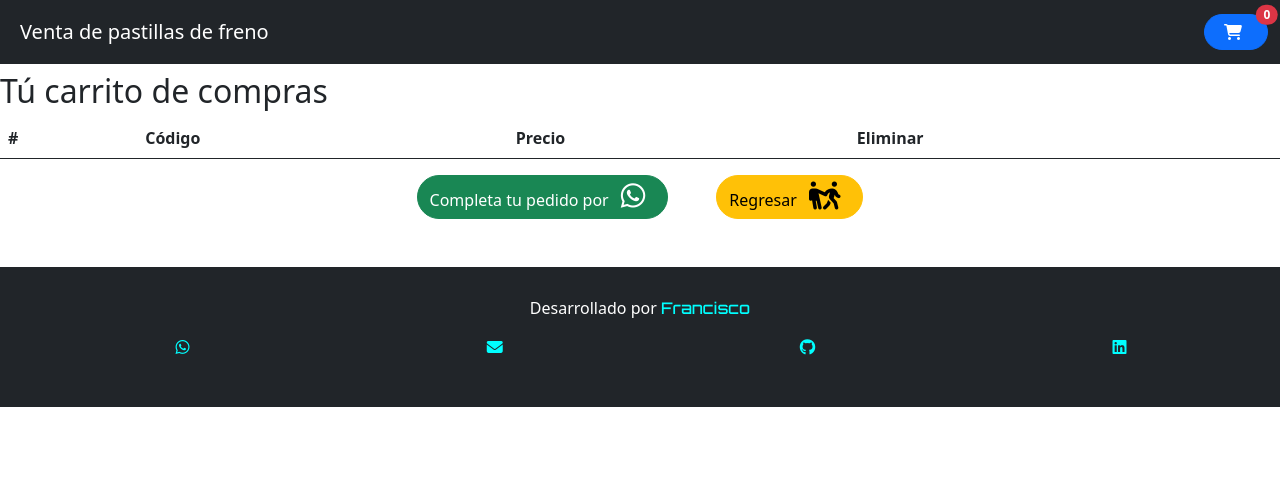
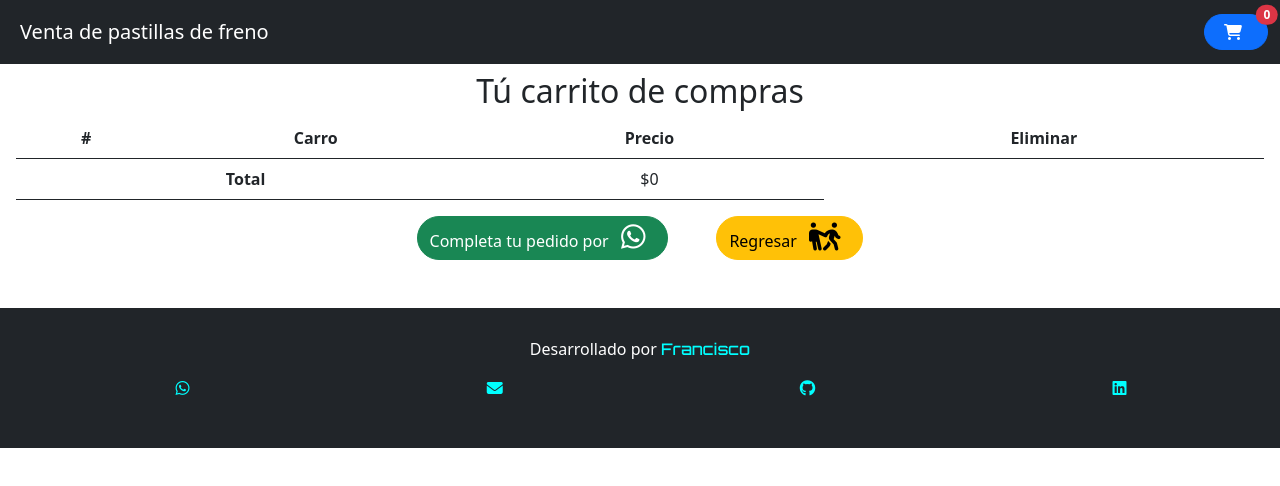
Before and after one commit to frako23/test-catalog, a React (Vite) app: page /cart in a window 1280 px wide. Shown: the top 486 px of the page. Built offline with nearby package versions, Linux system fonts and the light colour scheme.

Commit message:
ajustes de cart

```diff
--- a/src/App.css
+++ b/src/App.css
@@ -40,7 +40,7 @@
     margin-right:10px;
   }
   .done{
-    background:#be2edd;
+    background:#0db654;
     display:flex;
     padding:0.5em 1em 0.5em 1em;
     border-radius:10px;
@@ -59,10 +59,10 @@
     justify-content: center;
   }
   .posttext{
-    background:#be2edd;
+    background:#0db654;
   }
   .fa-check{
-    background:#be2edd;
+    background:#0db654;
   }
 
   .detail {
@@ -128,3 +128,15 @@
     display: flex;
     justify-content: center;
   }
+
+  .cart {
+    margin-inline: 1rem;
+  }
+
+  table {
+    text-align: center;
+  }
+
+  .cart h2 {
+    text-align: center;
+  }
--- a/src/components/cart.jsx
+++ b/src/components/cart.jsx
@@ -1,17 +1,16 @@
 import { Context } from "../context/AppContext";
-import { useState, useContext } from 'react';
+import { useState, useContext } from "react";
 import { Link } from "react-router-dom";
 
 export const Cart = () => {
   const { store, actions } = useContext(Context);
   let codigo = "";
   let monto = 0;
-
-    const handleRemoveProduct = (productId) => actions.removeFromCart(productId);
+console.log(store.cart);
+  const handleRemoveProduct = (model) => actions.removeFromCart(model);
   // const whatsappUrl = () => {
 
   //     let urlResult = urlBase
-
 
   //     console.log("me ejecuto");
 
@@ -33,48 +32,66 @@ export const Cart = () => {
 
   // }
 
-
   const urlBase = `https://api.whatsapp.com/send?phone=+584242526757&text=Hola!%20estoy%20interesad@%20en%20los%20siguientes%20productos%0A%0A*Codigos*:%20${codigo}%0A%0A*Total*:%20$${monto}`;
 
-    console.log(urlBase)
-
-
+  console.log(urlBase);
 
   return (
-        <div className='mt-5 pt-4'>
+    <div className="mt-5 pt-4 cart">
       <h2>Tú carrito de compras</h2>
-            <table className='table'>
+      <table className="table">
         <thead>
           <tr>
             <th scope="col">#</th>
-                        <th scope='col'>Código</th>
-                        <th scope='col'>Precio</th>
-                        <th scope='col'>Eliminar</th>
+            <th scope="col">Carro</th>
+            <th scope="col">Precio</th>
+            <th scope="col">Eliminar</th>
           </tr>
         </thead>
+        <tfoot>
+          <tr>
+            <td colSpan={2}><span className="fw-bold">Total</span></td>
+            <td>${store.cart.reduce((acc, currentValue) =>  acc + currentValue.price,0)}</td>
+          </tr>
+        </tfoot>
         <tbody>
           {store.cart.map((product, index) => {
             return (
               <tr key={product.id}>
-                                <th scope='row'>{index + 1}</th>
-                                <th scope='row'>{product.brakeModel}</th>
-                                <th scope='row'> $ {product.price}</th>
-                                <th scope='row'><button className='btn btn-danger' onClick={() => handleRemoveProduct(product.id)}>Eliminar</button></th>
-                            </tr>)
-                    })
-
-                    }
-
+                <th scope="row">{index + 1}</th>
+                <th scope="row">
+                  <span className="fw-normal">{product.model}</span>
+                </th>
+                <th scope="row">
+                  {" "}
+                  <span className="fw-normal">${product.price}</span>
+                </th>
+                <th scope="row ">
+                  <button
+                    className="btn btn-danger"
+                    onClick={() => handleRemoveProduct(product.model)}
+                  >
+                    Eliminar
+                  </button>
+                </th>
+              </tr>
+            );
+          })}
         </tbody>
       </table>
       <div className="btns">
-            <a className='btn btn-success mb-5 rounded-pill' href={urlBase}> Completa tu pedido por <i className="fa-brands fa-whatsapp fs-3 ms-2"></i></a>
+        <a className="btn btn-success mb-5 rounded-pill" href={urlBase}>
+          {" "}
+          Completa tu pedido por{" "}
+          <i className="fa-brands fa-whatsapp fs-3 ms-2"></i>
+        </a>
         <Link to="/">
-            <button className='btn btn-warning mb-5 rounded-pill ms-5'> Regresar <i className="fa-solid fa-people-pulling fs-3 ms-2"></i></button>
+          <button className="btn btn-warning mb-5 rounded-pill ms-5">
+            {" "}
+            Regresar <i className="fa-solid fa-people-pulling fs-3 ms-2"></i>
+          </button>
         </Link>
       </div>
-
-
     </div>
-    )
-}
+  );
+};
--- a/src/context/flux.jsx
+++ b/src/context/flux.jsx
@@ -416,11 +416,15 @@ const getState = ({ getStore, getActions, setStore }) => {
         //get the store
         const store = getStore();
 
-        //we have to loop the entire demo array to look for the respective index
-        //and change its color
 
         //reset the global store
         setStore({  cart: [...store.cart, sku] });
+      },
+      removeFromCart: (model) => {
+        //get the store
+        const store = getStore();
+        //reset the global store
+        setStore({  cart: store.cart.filter((item) => item.model !== model) });
       },
     },
   };
```
Lines whose indentation alone changed are shown as unchanged.
